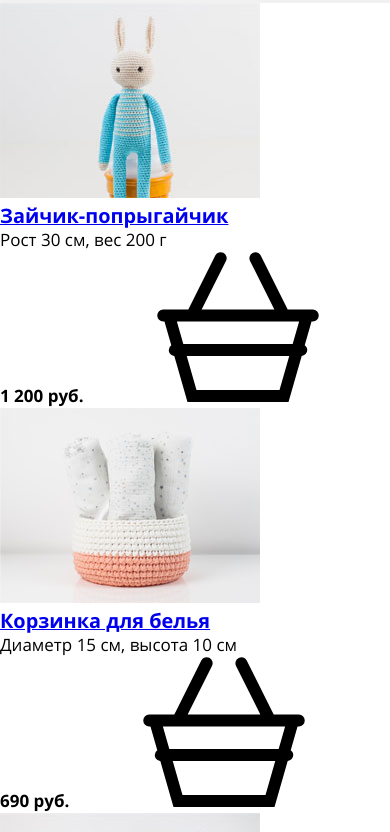
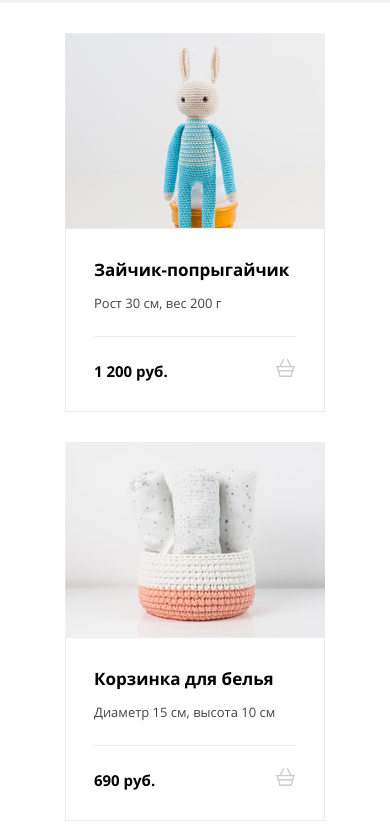
Before and after one commit to it-amalker/mishka, a website: page src/catalog.html in a window 390 px wide. Shown: the part 559-1391 px from the top of the page. Drawn offline with Linux system fonts and the light colour scheme.

Commit message:
added styles to mobile catalog section

```diff
--- a/src/catalog.html
+++ b/src/catalog.html
@@ -77,7 +77,7 @@
       <h2 class="visually-hidden">Карточки товаров</h2>
       <ul class="catalog__cards">
         <li class="catalog__cards-item">
-          <a href="#">
+          <a class="catalog__img-link" href="#">
             <picture>
               <source srcset="img/content/photo-hare-desktop@1x.jpg 1x, img/content/photo-hare-desktop@2x.jpg 2x"
                 media="(min-width: 1150px)">
@@ -87,17 +87,21 @@
                 srcset="img/content/photo-hare-mobile@2x.jpg 2x" alt="Вязаный заяц">
             </picture>
           </a>
+          <div class="catalog__card-info-wrap">
             <h3 class="catalog__title"><a href="#" class="catalog__title-link">Зайчик-попрыгайчик</a></h3>
             <p class="catalog__description">Рост 30 см, вес 200 г</p>
+            <div class="catalog__price-wrap">
               <b class="catalog__price">1 200 руб.</b>
               <a href="#" class="catalog__icon-link">
-            <svg class="catalog__icon">
+                <svg class="catalog__icon" width="21" height="18">
                   <use xlink:href="img/icons/sprite/sprite.svg#icon-cart"></use>
                 </svg>
               </a>
+            </div>
+          </div>
         </li>
         <li class="catalog__cards-item">
-          <a href="#">
+          <a class="catalog__img-link" href="#">
             <picture>
               <source srcset="img/content/photo-bowl-desktop@1x.jpg 1x, img/content/photo-bowl-desktop@2x.jpg 2x"
                 media="(min-width: 1150px)">
@@ -107,17 +111,21 @@
                 srcset="img/content/photo-bowl-mobile@2x.jpg 2x" alt="Корзинка для белья">
             </picture>
           </a>
+          <div class="catalog__card-info-wrap">
             <h3 class="catalog__title"><a href="#" class="catalog__title-link">Корзинка для белья</a></h3>
             <p class="catalog__description">Диаметр 15 см, высота 10 см</p>
+            <div class="catalog__price-wrap">
               <b class="catalog__price">690 руб.</b>
               <a href="#" class="catalog__icon-link">
-            <svg class="catalog__icon">
+                <svg class="catalog__icon" width="21" height="18">
                   <use xlink:href="img/icons/sprite/sprite.svg#icon-cart"></use>
                 </svg>
               </a>
+            </div>
+          </div>
         </li>
         <li class="catalog__cards-item">
-          <a href="#">
+          <a class="catalog__img-link" href="#">
             <picture>
               <source srcset="img/content/photo-toys-desktop@1x.jpg 1x, img/content/photo-toys-desktop@2x.jpg 2x"
                 media="(min-width: 1150px)">
@@ -127,14 +135,18 @@
                 srcset="img/content/photo-toys-mobile@2x.jpg 2x" alt="Большая корзинка для игрушек">
             </picture>
           </a>
+          <div class="catalog__card-info-wrap">
             <h3 class="catalog__title"><a href="#" class="catalog__title-link">Большая корзинка для игрушек</a></h3>
             <p class="catalog__description">Диаметр 30 см, высота 30 см</p>
+            <div class="catalog__price-wrap">
               <b class="catalog__price">1 500 руб.</b>
               <a href="#" class="catalog__icon-link">
-            <svg class="catalog__icon">
+                <svg class="catalog__icon" width="21" height="18">
                   <use xlink:href="img/icons/sprite/sprite.svg#icon-cart"></use>
                 </svg>
               </a>
+            </div>
+          </div>
         </li>
       </ul>
     </section>
--- /dev/null
+++ b/src/scss/components/_catalog.scss
@@ -0,0 +1,79 @@
+.catalog {
+  @include container-mobile;
+  padding: 30px 0;
+}
+
+.catalog__cards-item {
+  padding-top: 30px;
+
+  &:first-child {
+    padding-top: 0;
+  }
+}
+
+.catalog__img-link {
+  display: block;
+  height: 195px;
+}
+
+.catalog__img {
+  width: 260px;
+  height: 195px;
+}
+
+.catalog__card-info-wrap {
+  padding: 28px;
+
+  border: 1px solid #ececec;
+}
+
+.catalog__title {
+  margin-bottom: 6px;
+}
+
+.catalog__title-link {
+  font-size: 17px;
+  font-weight: bold;
+  color: #000000;
+  text-decoration: none;
+}
+
+.catalog__description {
+  margin-bottom: 22px;
+  padding-bottom: 18px;
+
+  font-size: 13px;
+  line-height: 30px;
+  color: #444444;
+
+  border-bottom: 1px solid #ececec;
+}
+
+.catalog__price-wrap {
+  display: flex;
+  justify-content: space-between;
+  align-items: center;
+}
+
+.catalog__price {
+  display: block;
+
+  font-size: 15px;
+  font-weight: bold;
+}
+
+.catalog__icon {
+  width: 21px;
+  height: 18px;
+
+  opacity: 0.2;
+
+  &:hover {
+    fill: $color-downy;
+    opacity: 1;
+  }
+
+  &:active {
+    opacity: 0.3;
+  }
+}
--- a/src/scss/components/_page-main.scss
+++ b/src/scss/components/_page-main.scss
@@ -1,19 +1,3 @@
 .page-main {
   border-top: 1px solid #ececec;
 }
-
-@media (min-width: $desktop-screen) {
-  .page-main__title-wrap {
-    min-height: 272px;
-    padding-top: 96px;
-
-    &::after {
-      height: 34px;
-    }
-  }
-
-  .page-main__title {
-    font-size: 53px;
-    line-height: 57px;
-  }
-}
--- a/src/scss/helpers/_mixins.scss
+++ b/src/scss/helpers/_mixins.scss
@@ -13,3 +13,8 @@
   margin: 0 auto;
   padding: 0 50px;
 }
+
+@mixin container-desktop--inner-page {
+  width: 1150px;
+  margin: 0 auto;
+}
--- a/src/scss/style.scss
+++ b/src/scss/style.scss
@@ -29,3 +29,4 @@
 @import "components/modal";
 
 // catalog.html
+@import "components/catalog";
```
Also changed, not shown: src/css/style.css, src/css/style.min.css. Lines whose indentation alone changed are shown as unchanged.
